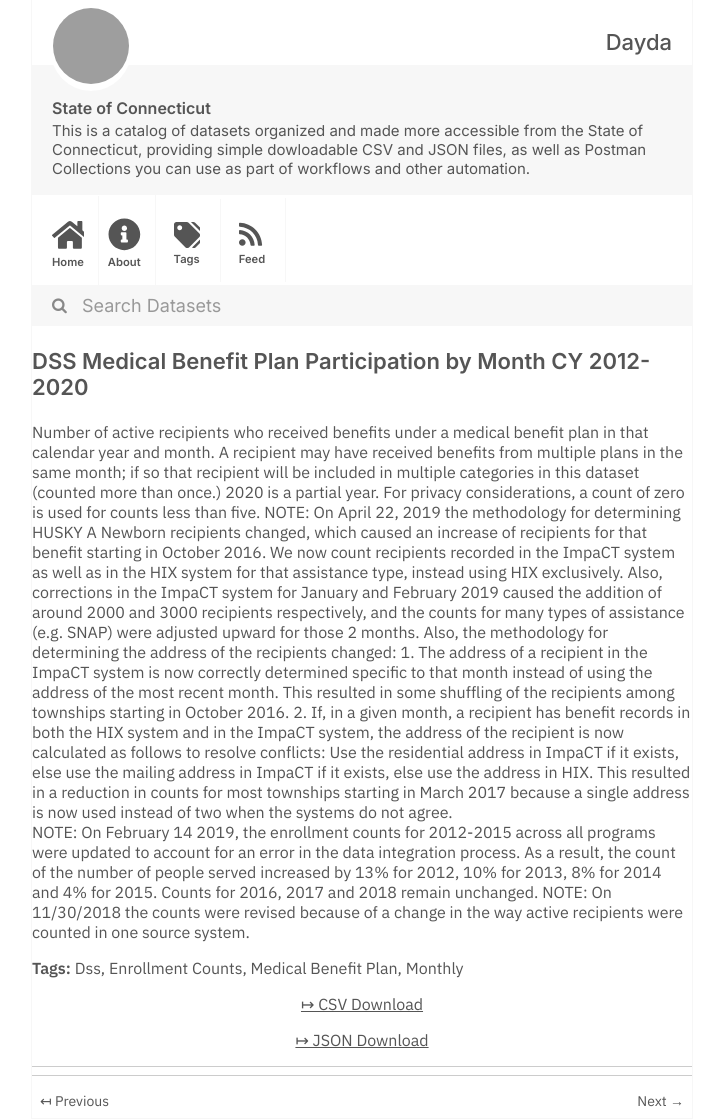
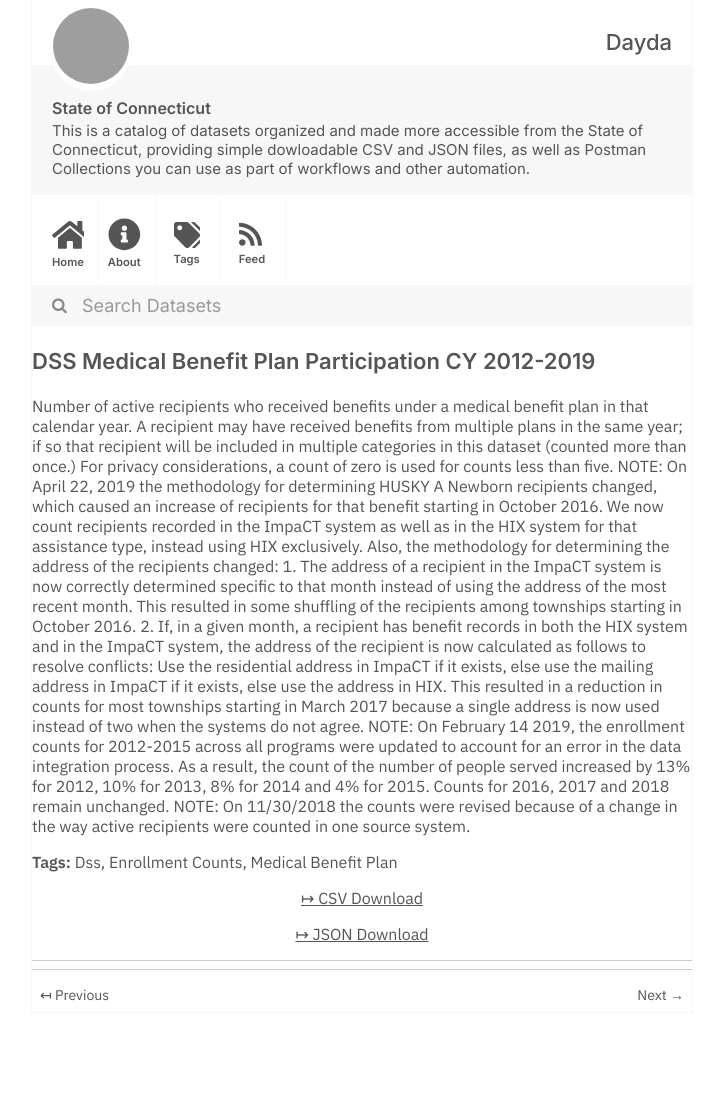
Before and after one commit to dayda-entities/state-of-connecticut, a Jekyll site: the page built from _posts/2020-11-12-dss-medical-benefit-plan-parti.md, in a window 1280 px wide. Shown: the whole page, without its empty margins (278-1001 px from the left). Built offline with Jekyll 4.4.1, drawn with Linux system fonts in a browser that asks for light colours; after the commit the page ends 1013 px from its top, so only the background shows below that; grey boxes are pictures that could not be loaded.

```diff
--- a/_posts/2020-11-12-dss-medical-benefit-plan-parti.md
+++ b/_posts/2020-11-12-dss-medical-benefit-plan-parti.md
@@ -1,28 +1,25 @@
 ---
-title: DSS Medical Benefit Plan Participation by Month CY 2012-2020
-created: '2020-11-12T14:54:51.393268'
-modified: '2020-12-04T18:55:33.561280'
+title: DSS Medical Benefit Plan Participation CY 2012-2019
+created: '2020-11-12T14:58:10.088985'
+modified: '2020-12-04T18:58:42.949996'
 state: active
 type: dataset
 tags:
   - Dss
   - Enrollment Counts
   - Medical Benefit Plan
-  - Monthly
 groups:
   - Local Government
-csv_url: 'https://data.ct.gov/api/views/8wre-dtvz/rows.csv?accessType=DOWNLOAD'
-json_url: 'https://data.ct.gov/api/views/8wre-dtvz/rows.json?accessType=DOWNLOAD'
+csv_url: 'https://data.ct.gov/api/views/vcsk-xwsy/rows.csv?accessType=DOWNLOAD'
+json_url: 'https://data.ct.gov/api/views/vcsk-xwsy/rows.json?accessType=DOWNLOAD'
 layout: post
 
 ---
-Number of active recipients who received benefits under a medical benefit plan in that calendar year and month. A recipient may have received benefits from multiple plans in the same month; if so that recipient will be included in multiple categories in this dataset (counted more than once.)
-2020 is a partial year.
+Number of active recipients who received benefits under a medical benefit plan in that calendar year. A recipient may have received benefits from multiple plans in the same year; if so that recipient will be included in multiple categories in this dataset (counted more than once.)
 For privacy considerations, a count of zero is used for counts less than five.
 NOTE: On April 22, 2019 the methodology for determining HUSKY A Newborn recipients changed, which caused an increase of recipients for that benefit starting in October 2016. We now count recipients recorded in the ImpaCT system as well as in the HIX system for that assistance type, instead using HIX exclusively.
-Also, corrections in the ImpaCT system for January and February 2019 caused the addition of around 2000 and 3000 recipients respectively, and the counts for many types of assistance (e.g. SNAP) were adjusted upward for those 2 months.
 Also, the methodology for determining the address of the recipients changed:
     1. The address of a recipient in the ImpaCT system is now correctly determined specific to that month instead of using the address of the most recent month. This resulted in some shuffling of the recipients among townships starting in October 2016.
-    2. If, in a given month, a recipient has benefit records in both the HIX system and in the ImpaCT system, the address of the recipient is now calculated as follows to resolve conflicts: Use the residential address in ImpaCT if it exists, else use the mailing address in ImpaCT if it exists, else use the address in HIX. This resulted in a reduction in counts for most townships starting in March 2017 because a single address is now used instead of two when the systems do not agree.\
+    2. If, in a given month, a recipient has benefit records in both the HIX system and in the ImpaCT system, the address of the recipient is now calculated as follows to resolve conflicts: Use the residential address in ImpaCT if it exists, else use the mailing address in ImpaCT if it exists, else use the address in HIX. This resulted in a reduction in counts for most townships starting in March 2017 because a single address is now used instead of two when the systems do not agree.
 NOTE: On February 14 2019, the enrollment counts for 2012-2015 across all programs were updated to account for an error in the data integration process. As a result, the count of the number of people served increased by 13% for 2012, 10% for 2013, 8% for 2014 and 4% for 2015. Counts for 2016, 2017 and 2018 remain unchanged.
 NOTE: On 11/30/2018 the counts were revised because of a change in the way active recipients were counted in one source system.
```
